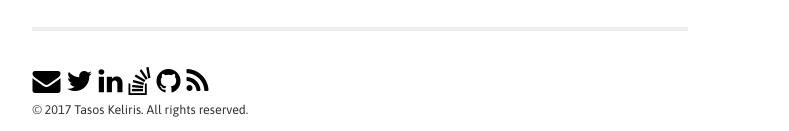
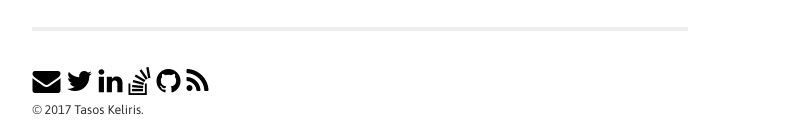
Before and after one commit to tkeliris/tkeliris.github.io, a Jekyll site: the page built from index.html, in a window 1280 px wide. Shown: the part 1254-1385 px from the top of the page, without its empty margins (280-1069 px from the left). Built offline with Jekyll 4.4.1, drawn with Linux system fonts in a browser that asks for light colours; formulas are drawn with MathJax 3.

```diff
--- a/_layouts/default.html
+++ b/_layouts/default.html
@@ -4,8 +4,7 @@
     <meta http-equiv="content-type" content="text/html"; charset="utf-8"/>
     <title>{{ page.title }}</title>
   	<meta name="author" content="Tasos Keliris"/>
-        <!--<meta name="viewport" content="width=device-width">-->
-
+    <!-- <meta name="viewport" content="width=device-width"> -->
     <!-- CSS - font, bootstrap, syntax, custom -->
     <link href='http://fonts.googleapis.com/css?family=Asap' rel='stylesheet' type='text/css'>
     <link rel="stylesheet" href="/css/bootstrap.css"/>
@@ -19,7 +18,6 @@
     {% seo %}
   </head>
   <body>
-
     <div class="site">
       <div class="header">
         <h1 class="title"><a href="/">{{ site.name }}</a></h1>
@@ -39,10 +37,8 @@
            <a href="https://www.linkedin.com/in/keliris"><i class="fa fa-linkedin"></i></a>&nbsp;
            <a href="https://stackoverflow.com/users/3045022/koukouviou"><i class="fa fa-stack-overflow"></i></a>&nbsp;
            <a href="https://github.com/tkeliris"><i class="fa fa-github"></i></a>&nbsp;
-            		<!-- <a href="https://plus.google.com/+tasoskeliris"><i class="fa fa-google-plus"></i></a> -->
-            		<!-- <a href="https://facebook.com/tasos.keliris"><i class="fa fa-facebook"></i></a> -->
         	<a href="/atom.xml"><i class="fa fa-rss"></i></a><br>
-            		 &copy; {{ site.time | date: '%Y' }} Tasos Keliris. All rights reserved.
+        	&copy; {{ site.time | date: '%Y' }} Tasos Keliris.
           </p>
         </div>
       </div>
@@ -52,7 +48,6 @@
     <script src="/js/jquery-1.10.2.min.js"></script>
     <script src="/js/bootstrap.min.js"></script>
     <script src="/js/retina-1.1.0.js"></script>
-    <!-- MathJax LaTeX editor, with edits from http://stackoverflow.com/questions/10987992/using-mathjax-with-jekyll -->
     <script src="https://cdn.mathjax.org/mathjax/latest/MathJax.js?config=TeX-AMS-MML_HTMLorMML" type="text/javascript"></script>
     <script type="text/javascript">
       MathJax.Hub.Config({
```
Also changed, not shown: other parts of _layouts/default.html (+0 -12 lines), _layouts/post.html (indentation only), 10 other files. Lines whose indentation alone changed are shown as unchanged.
